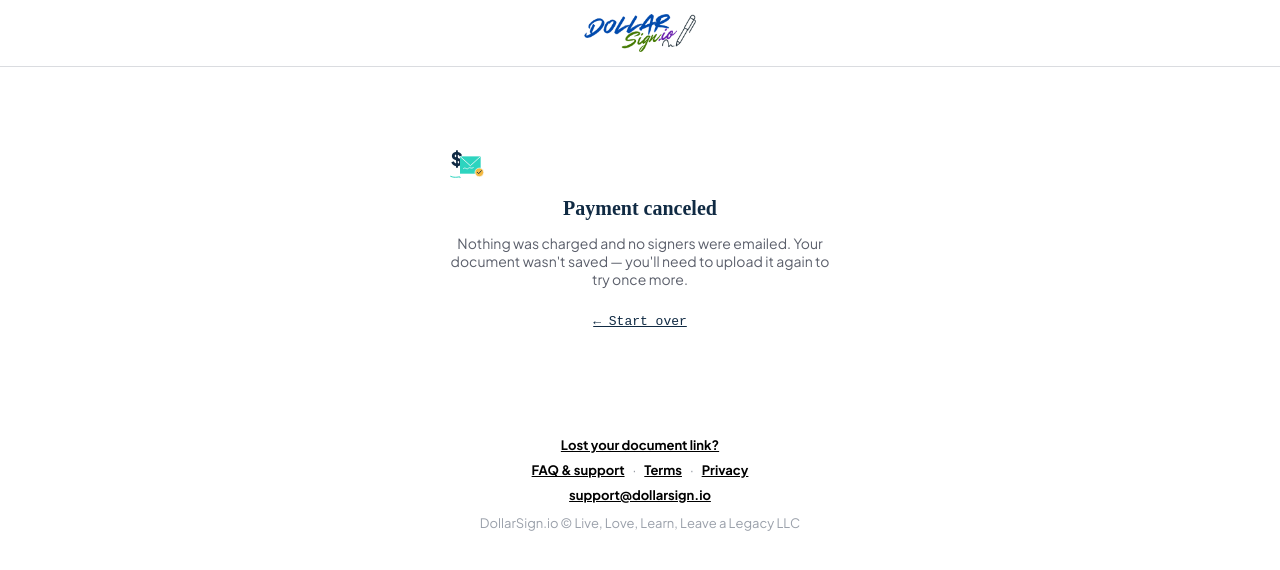
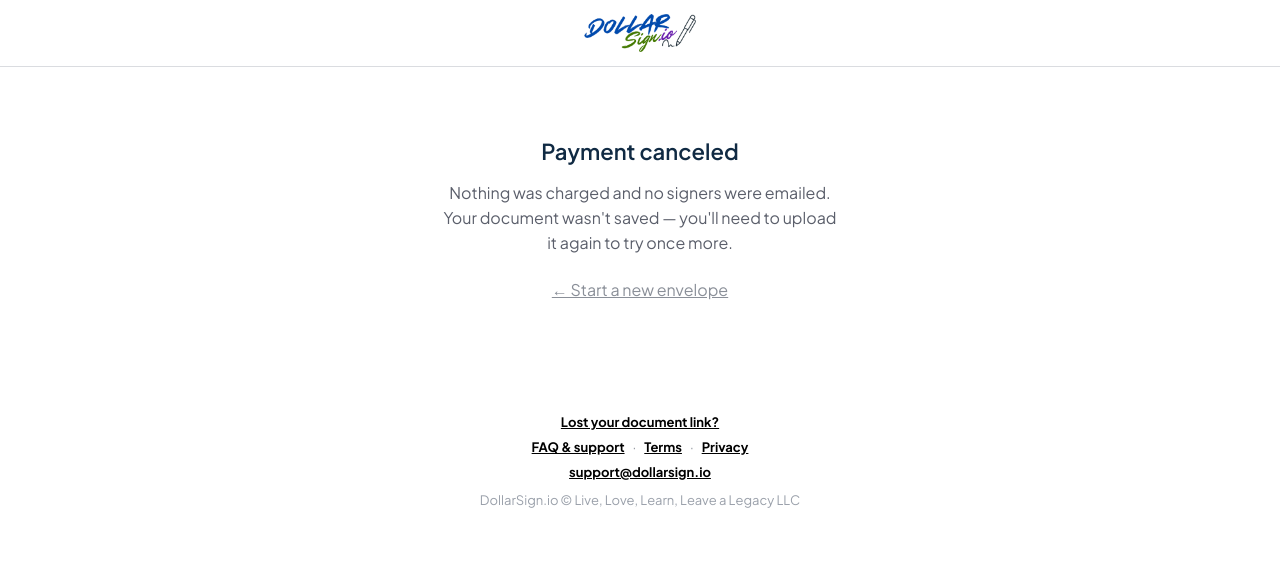
Before and after one commit to livelovelearnleavealegacy-droid/dollarsign-io, a Next.js app: page /checkout/cancel in a window 1280 px wide. Shown: the top 570 px of the page. Built offline with nearby package versions, Linux system fonts and the light colour scheme.

Commit message:
Update page.js

```diff
--- a/app/checkout/cancel/page.js
+++ b/app/checkout/cancel/page.js
@@ -1,21 +1,74 @@
 "use client";
+import { Suspense, useState } from "react";
+import { useSearchParams } from "next/navigation";
 import Link from "next/link";
-import Logo from "@/components/Logo";
+import { Loader2, ArrowRight } from "lucide-react";
+import { primaryBtn } from "@/lib/shared";
+
+function CancelInner() {
+  const envelopeId = useSearchParams().get("envelope");
+  const [resuming, setResuming] = useState(false);
+  const [error, setError] = useState(null);
+
+  // The envelope still exists as a pending_payment draft — the pages
+  // were uploaded before checkout started. Previously this page told
+  // people their document was gone and made them upload everything
+  // again, which for a hundred-page file is brutal.
+  const resume = async () => {
+    setResuming(true);
+    setError(null);
+    try {
+      const res = await fetch("/api/checkout", {
+        method: "POST",
+        headers: { "Content-Type": "application/json" },
+        body: JSON.stringify({ envelopeId }),
+      });
+      const data = await res.json();
+      if (!res.ok) throw new Error(data.error || "Couldn't restart checkout.");
+      window.location.href = data.url;
+    } catch (err) {
+      setError(err.message);
+      setResuming(false);
+    }
+  };
+
+  return (
+    <div style={{ maxWidth: 440, margin: "0 auto", padding: "70px 20px", textAlign: "center" }}>
+      <h2 style={{ fontFamily: "'Plus Jakarta Sans', sans-serif", fontSize: 22, fontWeight: 600, margin: "0 0 8px", color: "var(--ink)" }}>
+        Payment canceled
+      </h2>
+      <p style={{ color: "#5B5F6B", fontSize: 16, lineHeight: 1.55, marginBottom: 24 }}>
+        Nothing was charged and no signers were emailed.
+        {envelopeId
+          ? " Your document, signers and fields are all still saved — pick up where you left off."
+          : " Your document wasn't saved — you'll need to upload it again to try once more."}
+      </p>
+
+      {envelopeId && (
+        <>
+          {error && <p style={{ color: "#C1440E", fontSize: 16, marginBottom: 12 }}>{error}</p>}
+          <button onClick={resume} disabled={resuming} style={{ ...primaryBtn, opacity: resuming ? 0.6 : 1 }}>
+            {resuming ? <Loader2 size={16} className="spin" style={{ marginRight: 6 }} /> : null}
+            {resuming ? "Restarting checkout…" : "Resume payment"}
+            {!resuming && <ArrowRight size={15} style={{ marginLeft: 6 }} />}
+          </button>
+          <p style={{ fontSize: 16, color: "#9AA0AA", marginTop: 14 }}>
+            Bookmark this page to come back to it later.
+          </p>
+        </>
+      )}
+
+      <p style={{ marginTop: 24 }}>
+        <Link href="/" style={{ color: "#8A8F98", fontSize: 16 }}>← Start a new envelope</Link>
+      </p>
+    </div>
+  );
+}
 
 export default function CheckoutCancelPage() {
   return (
-    <div style={{ maxWidth: 420, margin: "0 auto", padding: "80px 20px", textAlign: "center" }}>
-      <Logo size={40} />
-      <h2 style={{ fontFamily: "'Fraunces', serif", fontSize: 20, fontWeight: 600, margin: "16px 0 6px", color: "var(--ink)" }}>
-        Payment canceled
-      </h2>
-      <p style={{ color: "#5B5F6B", fontSize: 14, marginBottom: 20 }}>
-        Nothing was charged and no signers were emailed. Your document wasn't saved — you'll need to
-        upload it again to try once more.
-      </p>
-      <Link href="/" style={{ color: "var(--accent)", fontFamily: "'IBM Plex Mono', monospace", fontSize: 13 }}>
-        ← Start over
-      </Link>
-    </div>
+    <Suspense fallback={<div style={{ padding: "70px 20px", textAlign: "center", color: "#8A8F98" }}>Loading…</div>}>
+      <CancelInner />
+    </Suspense>
   );
 }
```
